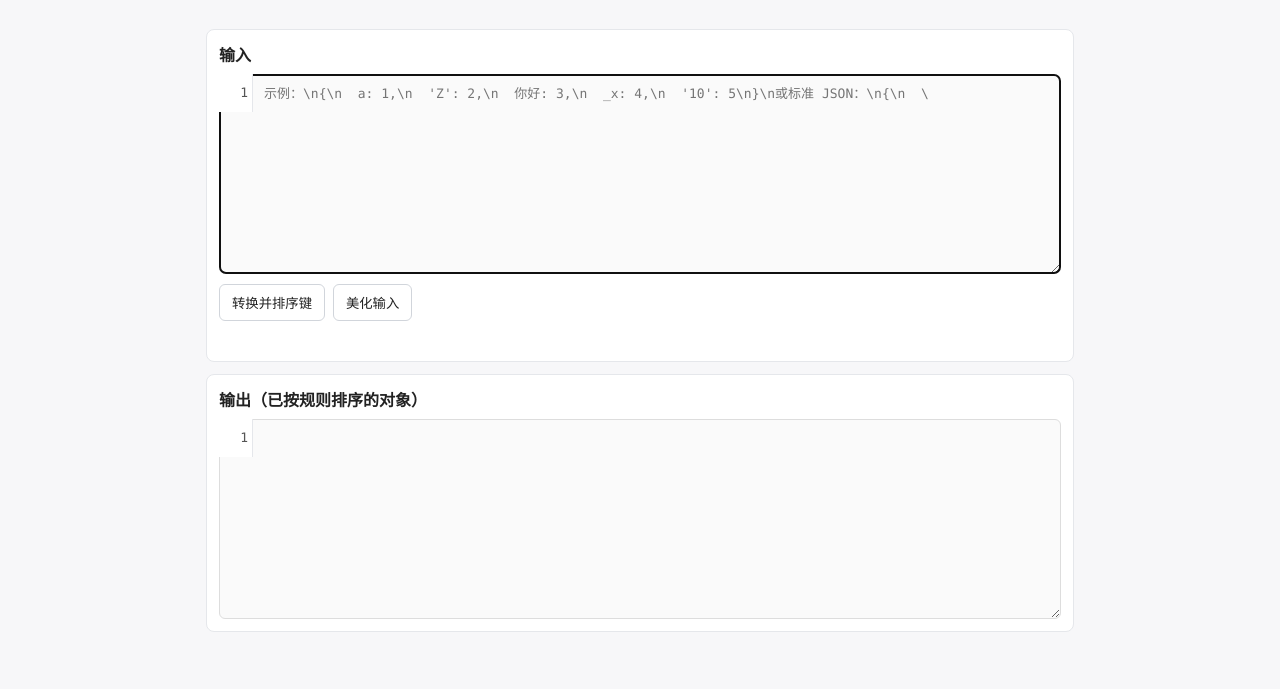
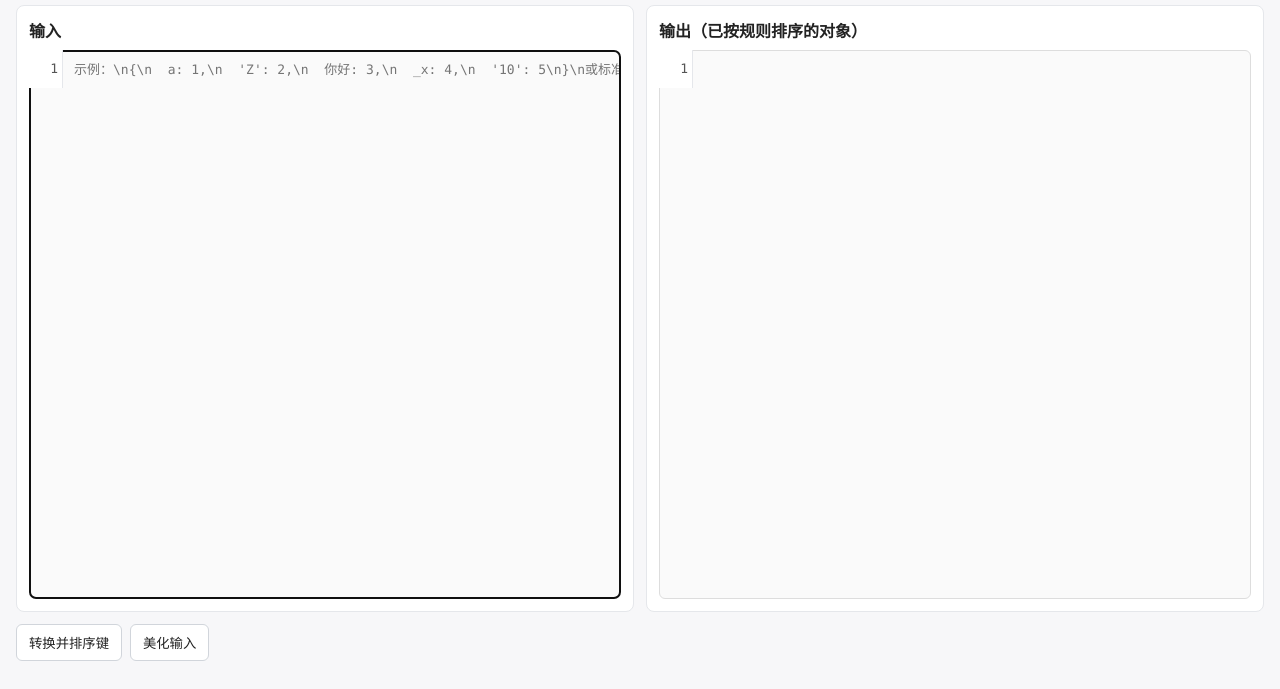
Before and after one commit to liwenkang/tools, a website: page index.html in a window 1280 px wide. Shown: the part 111-800 px from the top of the page. Drawn offline with Linux system fonts and the light colour scheme.

Commit message:
feat(ui): 改为左右分栏布局，输入输出框自适应页面高度并支持独立滚动

```diff
--- a/index.html
+++ b/index.html
@@ -22,20 +22,23 @@
       </div>
     </div>
 
-    <section class="panel">
+    <div class="editor-container">
+      <section class="panel editor-panel">
         <label for="input" data-i18n="inputLabel">输入</label>
         <div class="textarea-wrapper"><div class="line-nums" aria-hidden="true" id="input-lines"></div><textarea id="input" placeholder="示例：\n{\n  a: 1,\n  'Z': 2,\n  你好: 3,\n  _x: 4,\n  '10': 5\n}\n或标准 JSON：\n{\n  \"a\": 1,\n  \"Z\": 2,\n  \"你好\": 3,\n  \"_x\": 4,\n  \"10\": 5\n}" autofocus></textarea></div>
+      </section>
+
+      <section class="panel editor-panel">
+        <label for="output" data-i18n="outputLabel">输出（已按规则排序的对象）</label>
+        <div class="textarea-wrapper"><div class="line-nums" aria-hidden="true" id="output-lines"></div><textarea id="output" readonly></textarea></div>
+      </section>
+    </div>
+
     <div class="actions">
       <button id="convert" data-i18n="convertBtn">转换并排序键</button>
       <button id="format" data-i18n="formatBtn">美化输入</button>
     </div>
     <div id="error" class="error" aria-live="polite"></div>
-    </section>
-
-    <section class="panel">
-      <label for="output" data-i18n="outputLabel">输出（已按规则排序的对象）</label>
-      <div class="textarea-wrapper"><div class="line-nums" aria-hidden="true" id="output-lines"></div><textarea id="output" readonly></textarea></div>
-    </section>
   </main>
 
   <script src="sort.js"></script>
--- a/style.css
+++ b/style.css
@@ -39,22 +39,23 @@
   color: var(--text);
   transition: background var(--transition), color var(--transition);
 }
-.container { max-width: 900px; margin: 24px auto; padding: 0 16px; }
+.container { max-width: 1400px; margin: 0 auto; padding: 0 16px; height: 100vh; display: flex; flex-direction: column; }
 h1 { margin: 0 0 8px; font-size: 22px; }
 .desc { margin: 0 0 16px; color: var(--muted); }
+.editor-container { display: flex; gap: 12px; flex: 1; min-height: 0; margin-bottom: 12px; }
 .panel {
   background: var(--panel-bg);
   border: 1px solid var(--panel-border);
   border-radius: 8px;
   padding: 12px;
-  margin-bottom: 12px;
   transition: background var(--transition), border-color var(--transition);
 }
-label { display: block; font-weight: 600; margin-bottom: 8px; }
+.editor-panel { flex: 1; display: flex; flex-direction: column; min-width: 0; }
+label { display: block; font-weight: 600; margin-bottom: 8px; flex-shrink: 0; }
 textarea {
   width: 100%;
-  min-height: 200px;
-  resize: vertical;
+  height: 100%;
+  resize: none;
   font-family: ui-monospace, SFMono-Regular, Menlo, Monaco, Consolas,
     "Liberation Mono", "Courier New", monospace;
   font-size: 13px;
@@ -66,8 +67,9 @@
   transition: background var(--transition), border-color var(--transition), color var(--transition);
   line-height: 1.4;
   white-space: pre;
+  overflow: auto;
 }
-.textarea-wrapper { position: relative; }
+.textarea-wrapper { position: relative; flex: 1; min-height: 0; }
 .line-nums {
   position: absolute;
   top: 0; left: 0;
@@ -88,7 +90,7 @@
   white-space: pre;
 }
 .textarea-wrapper textarea { display: block; }
-.actions { display: flex; gap: 8px; margin-top: 10px; flex-wrap: wrap; }
+.actions { display: flex; gap: 8px; flex-wrap: wrap; flex-shrink: 0; }
 button {
   padding: 8px 12px;
   border: 1px solid var(--btn-border);
@@ -104,5 +106,5 @@
 button:hover { background: var(--btn-hover); }
 button.primary { border-color: var(--accent); }
 .error { color: var(--error); margin-top: 8px; min-height: 20px; }
-.toolbar { display: flex; justify-content: space-between; align-items: center; margin-bottom: 12px; gap: 12px; }
+.toolbar { display: flex; justify-content: space-between; align-items: center; margin: 24px 0 12px; gap: 12px; flex-shrink: 0; }
 .toolbar-right { display: flex; gap: 8px; }
```
Lines whose indentation alone changed are shown as unchanged.
